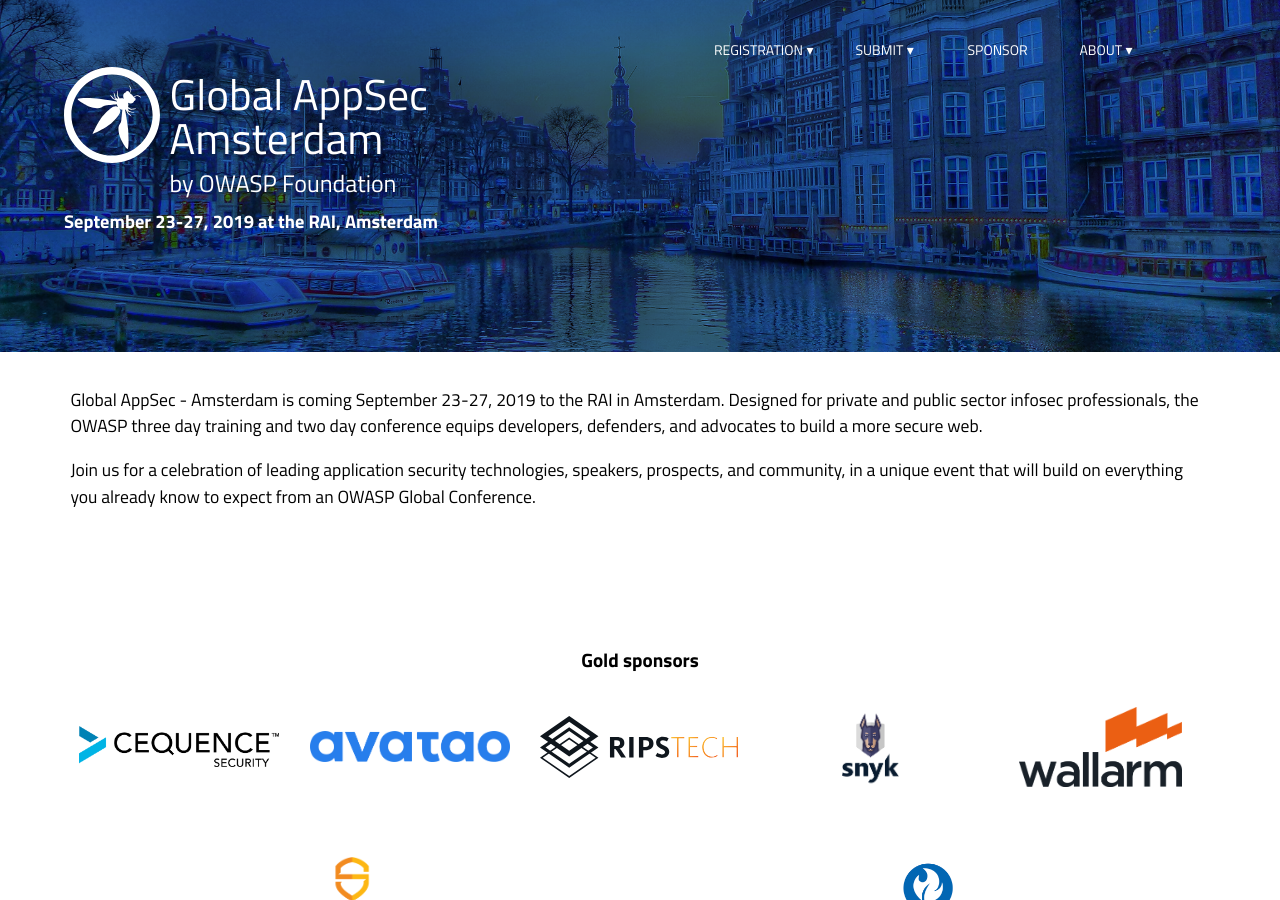
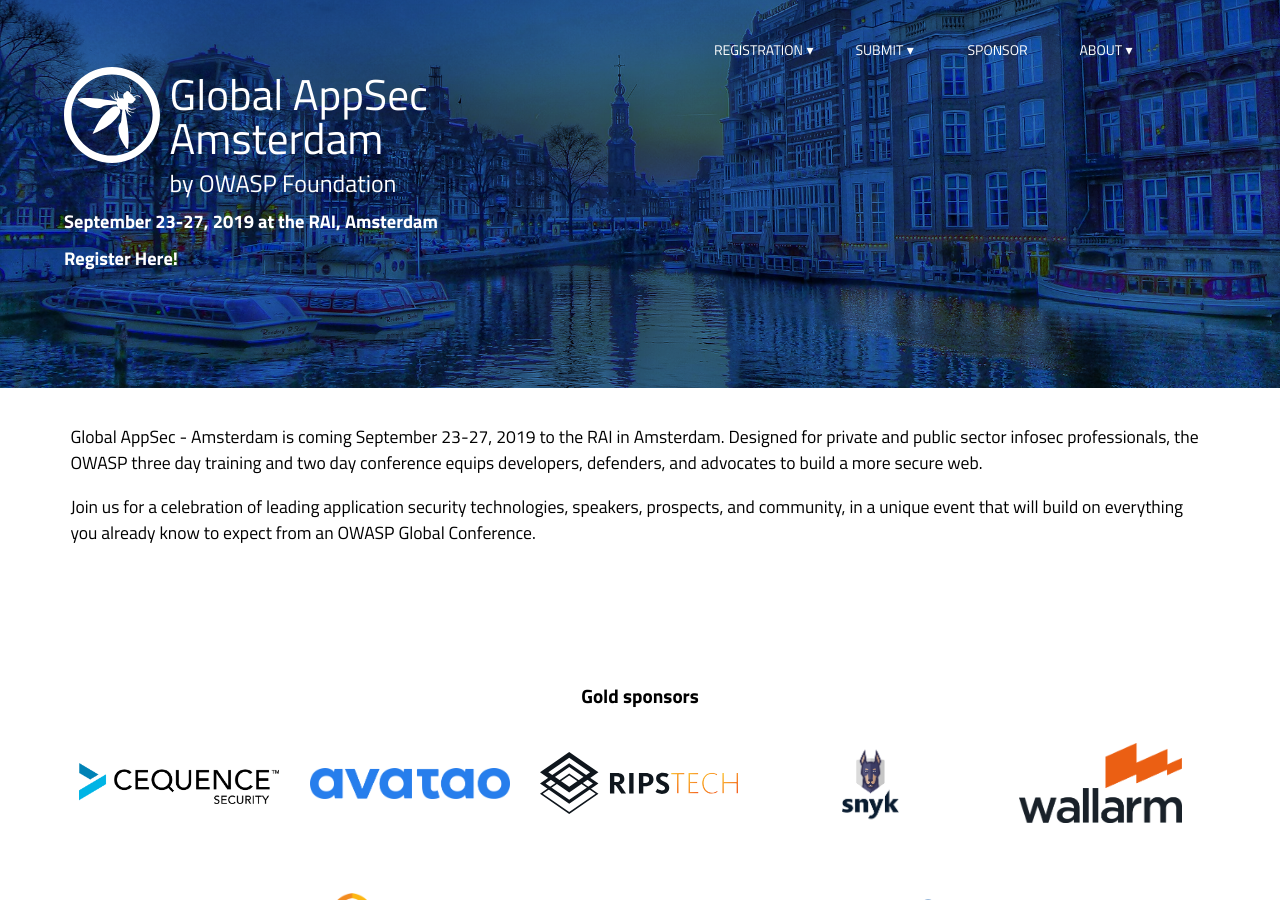
Before and after one commit to OWASP/AppSecAms2019, a Jekyll site: the page built from index.html, in a window 1280 px wide and 900 px high. Built offline with Jekyll 4.4.1, drawn with Linux system fonts in a browser that asks for light colours; some web fonts are replaced.

Commit message:
Register link

```diff
--- a/_layouts/front.html
+++ b/_layouts/front.html
@@ -1,6 +1,7 @@
 {% include header.html %}
 
      <h3>September 23-27, 2019 at the RAI, Amsterdam</h3>
+     <h3><a href="https://www.regonline.com/globalappsecams19_2568596">Register Here!</a></h3>
 
 </header>
 
```
